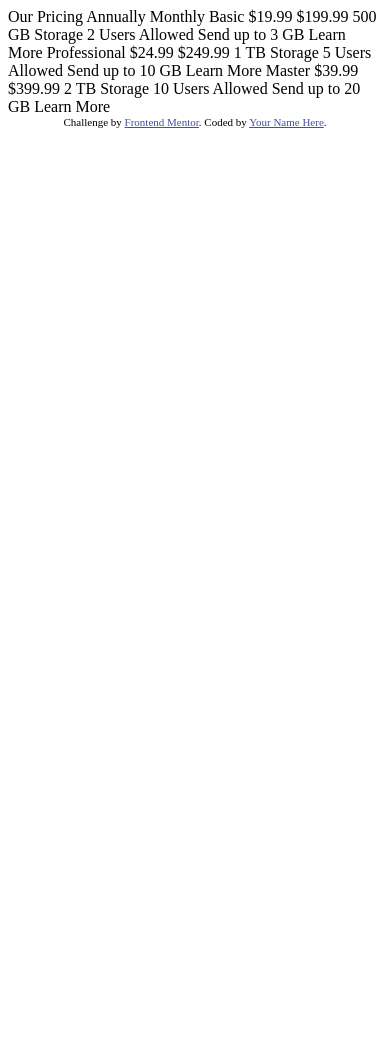
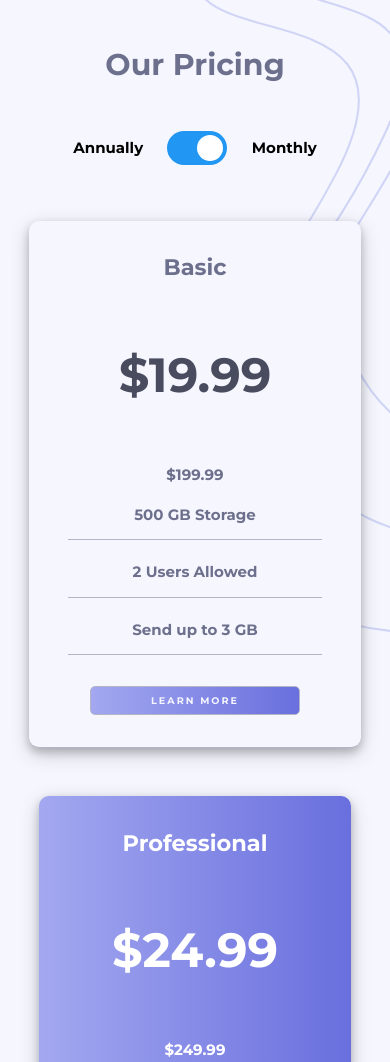
Before and after one commit to Aman-sgz/Pricing-Component-With-Toggle, a plain HTML site: page index.html in a window 390 px wide. Shown: the top 1062 px of the page. Before the commit the page ends 844 px from the top, so only its background shows below. Drawn offline with Linux system fonts and the light colour scheme; files whose address does not match are found by name.

Commit message:
Mobile design. Estilos.

```diff
--- a/index.html
+++ b/index.html
@@ -5,6 +5,7 @@
   <meta name="viewport" content="width=device-width, initial-scale=1.0"> <!-- displays site properly based on user's device -->
 
   <link rel="icon" type="image/png" sizes="32x32" href="./images/favicon-32x32.png">
+  <link rel="stylesheet" href="styles/styles.css">
 
   <title>Frontend Mentor | [Challenge Name Here]</title>
 
@@ -16,33 +17,50 @@
 </head>
 <body>
 
-  Our Pricing
-  Annually
-  Monthly
+  <div class= "container">
+    <header>
+      <h1 class="header__title">Our Pricing</h1>
+      <div class="header__content">
+        <p>Annually</p>
+        <label class="switch">
+          <input type="checkbox" checked>
+          <span class="slider round"></span>
+        </label>
+        <p>Monthly</p>
+      </div>
+    </header>
 
-  Basic
-  &dollar;19.99
-  &dollar;199.99
-  500 GB Storage
-  2 Users Allowed
-  Send up to 3 GB
-  Learn More
+    <section class= "section-basics">
+      <h2 class="basics__title">Basic</h2>
+      <p class="basics__price--monthly">&dollar;19.99</p>
+      <p class="basics__price--anually">&dollar;199.99</p>
+      <p class="text">500 GB Storage</p>
+      <p class="text">2 Users Allowed</p>
+      <p class="text">Send up to 3 GB</p>
+      <button class="btn__learn">Learn More</button>
+    </section>
 
-  Professional
-  &dollar;24.99
-  &dollar;249.99
-  1 TB Storage
-  5 Users Allowed
-  Send up to 10 GB
-  Learn More
+    <section class= "section-professional">
+      <h2 class= "professional__title">Professional</h2>
+      <p class="professional__price--monthly">&dollar;24.99</p>
+      <p class="professional__price--anually">&dollar;249.99</p>
+      <p class="text">1 TB Storage</p>
+      <p class="text">5 Users Allowed</p>
+      <p class="text">Send up to 10 GB</p>
+      <button class="btn__learn">Learn More</button>
+    </section>
 
-  Master
-  &dollar;39.99
-  &dollar;399.99
-  2 TB Storage
-  10 Users Allowed
-  Send up to 20 GB
-  Learn More
+    <section class= "section-master">
+      <h2 class="master__title">Master</h2>
+      <p class="master__price--monthly">&dollar;39.99</p>
+      <p class="master__price--anually">&dollar;399.99</p>
+      <p class="text">2 TB Storage</p>
+      <p class="text">10 Users Allowed</p>
+      <p class="text">Send up to 20 GB</p>
+      <button class="btn__learn">Learn More</button>
+    </section>
+  </div>
+
 
   <div class="attribution">
     Challenge by <a href="https://www.frontendmentor.io?ref=challenge" target="_blank">Frontend Mentor</a>.
--- /dev/null
+++ b/styles/styles.scss
@@ -0,0 +1,180 @@
+@import'normalize.css';
+
+// Colores Neutrales
+$very_light_grayish_blue: hsl(240, 78%, 98%);
+$light_grayish_blue: hsl(234, 14%, 74%);
+$grayish_blue: hsl(233, 13%, 49%);
+$dark_grayish_blue: hsl(232, 13%, 33%);
+$white: #fff;
+
+// Typography
+@import url('https://fonts.googleapis.com/css2?family=Montserrat:wght@700&display=swap');
+$montserrat: 'Montserrat', sans-serif;
+
+
+
+html {
+    min-height: 100%;
+}
+
+body {
+    font-family: $montserrat, sans serif;
+    font-size: 15px;
+    background-color: $very_light_grayish_blue;
+}
+
+
+.container {
+    background-image: url(/images/bg-top.svg);
+    background-repeat: no-repeat;
+    background-size: contain;
+    background-position: 180px -50px;
+    display: flex;
+    flex-direction: column;
+    align-items: center;
+    margin: 0;
+    z-index: 100;
+}
+
+/* Sections
+-------------------------------------------------------------------------------*/
+.section-basics, .section-professional, .section-master {
+    display: flex;
+    flex-direction: column;
+    align-items: center;
+    width: 80%;
+    margin: 1.5rem;
+    padding: 1rem;
+    box-shadow: 0 4px 8px 0 rgba(0, 0, 0, 0.2), 0 6px 20px 0 rgba(0, 0, 0, 0.19);
+    border-radius: 10px;
+    color: $grayish_blue;
+    background-color: $very_light_grayish_blue;
+}
+
+.section-professional {
+    background-image: linear-gradient(to right, hsl(236, 72%, 79%), hsl(237, 63%, 64%));
+    color: $white;
+}
+
+
+/* Titles
+------------------------------------------------------------------------------ */
+.header__title {
+    color: $grayish_blue;
+    text-align: center;
+    margin: 3rem;
+}
+
+.header__content {
+    display: flex;
+    justify-content: space-between;
+    margin: 3rem 0;
+}
+.header__content p{
+    margin: 0.5rem 1rem;
+}
+
+.basics__title, .master__title {
+    color: $grayish_blue;
+}
+
+/* Prices
+------------------------------------------------------------------------------  */
+
+.basics__price--monthly, .master__price--monthly {
+    font-size: 3rem;
+    color: $dark_grayish_blue;
+}
+
+.professional__price--monthly{
+    font-size: 3rem;
+    color: $white;
+}
+
+/* Details
+---------------------------------------------------------------------------------*/
+.section-basics, .text {
+    border-bottom: 1px solid $light_grayish_blue;
+    width: 85%;
+    text-align: center;
+   margin-top: 0.5rem;
+   padding-bottom: 1rem;
+}
+
+/* Buttons
+---------------------------------------------------------------------------------*/
+.btn__learn {
+    background-image: linear-gradient(to right, hsl(236, 72%, 79%), hsl(237, 63%, 64%));
+    color: $very_light_grayish_blue;
+    text-transform: uppercase;
+    font-size: 0.6rem;
+    font-weight: bold;
+    letter-spacing: 2px;
+    border-radius: 5px;
+    width: 70%;
+    padding: 0.5rem;
+    margin: 1rem 0;
+    border: 0.5px solid $light_grayish_blue;
+}
+
+/* Switch
+---------------------------------------------------------------------------------*/
+.switch {
+    position: relative;
+    display: inline-block;
+    width: 60px;
+    height: 34px;
+}
+
+.switch input {
+    opacity: 0;
+    width: 0;
+    height: 0;
+}
+
+.slider {
+position: absolute;
+cursor: pointer;
+top: 0;
+left: 0;
+right: 0;
+bottom: 0;
+background-color: #ccc;
+-webkit-transition: .4s;
+transition: .4s;
+}
+
+.slider:before {
+position: absolute;
+content: "";
+height: 26px;
+width: 26px;
+left: 4px;
+bottom: 4px;
+background-color: white;
+-webkit-transition: .4s;
+transition: .4s;
+}
+
+input:checked + .slider {
+background-color: #2196F3;
+}
+
+input:focus + .slider {
+box-shadow: 0 0 1px #2196F3;
+}
+
+input:checked + .slider:before {
+-webkit-transform: translateX(26px);
+-ms-transform: translateX(26px);
+transform: translateX(26px);
+}
+
+/* Rounded sliders */
+.slider.round {
+border-radius: 34px;
+}
+
+.slider.round:before {
+border-radius: 50%;
+}
```
Also changed, not shown: styles/normalize.css (added), styles/styles.css (added), 1 other file.
